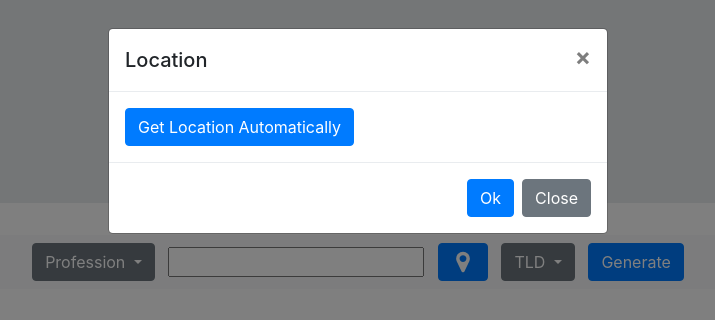
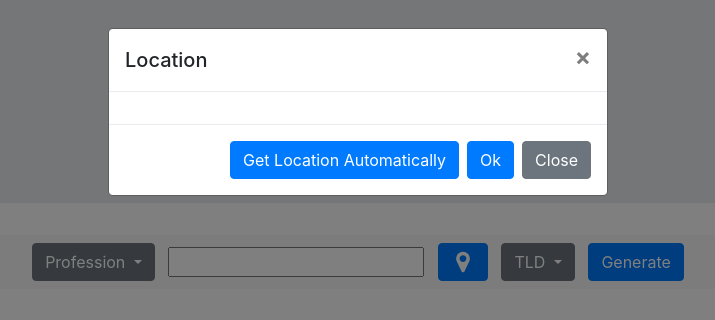
Before and after one commit to UMWACM/SuggestNS, a plain HTML site: page index.html in a window 1280 px wide. Both pictures are taken after a click on the button 744 px from the left and 262 px from the top of the page. Shown: the whole page, without its empty margins (282-997 px from the left). Drawn offline with Linux system fonts and the light colour scheme.

Commit message:
moved button

```diff
--- a/index.html
+++ b/index.html
@@ -106,11 +106,9 @@
                         </button>
                     </div>
                     <div class="modal-body">
-                        <button type="button" class="btn btn-primary" onclick="getLocation()">
-                            Get Location Automatically
-                        </button>
                     </div>
                     <div class="modal-footer">
+                        <button type="button" class="btn btn-primary" onclick="getLocation()">Get Location Automatically</button>
                         <button type="button" class="btn btn-primary">Ok</button>
                         <button type="button" class="btn btn-secondary" data-dismiss="modal">Close</button>
                     </div>
```
